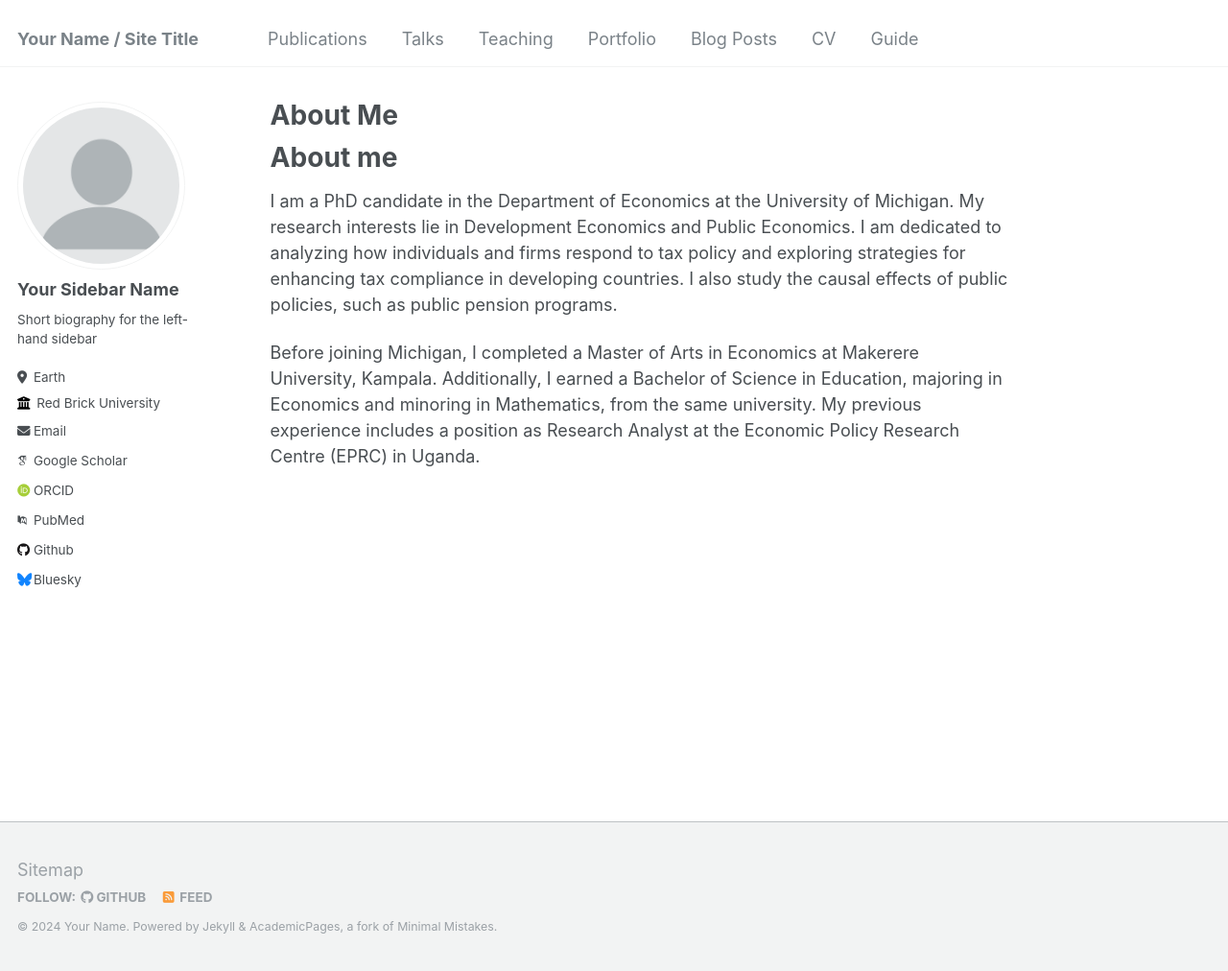
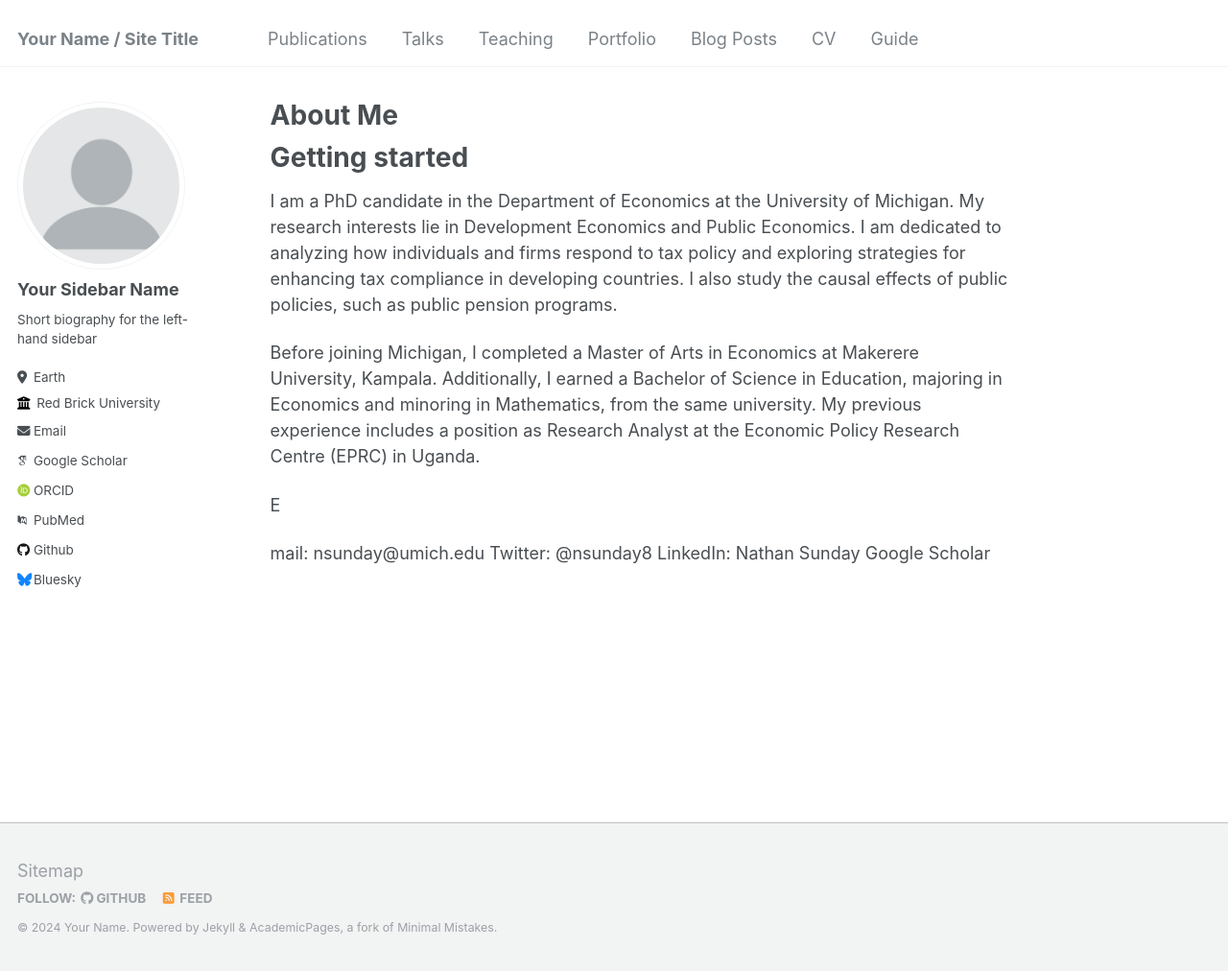
Before and after one commit to LizzyChikapa/nathan, a Jekyll site: the page built from _pages/about.md, in a window 1280 px wide and 1012 px high. Shown: the whole window at 96% size. Built offline with Jekyll 4.4.1, drawn with Linux system fonts in a browser that asks for light colours; some web fonts are replaced.

Commit message:
Update about.md

```diff
--- a/_pages/about.md
+++ b/_pages/about.md
@@ -8,10 +8,20 @@ redirect_from:
 ---
 
 
-About me
+
+
+Getting started
 ======
 
 
 I am a PhD candidate in the Department of Economics at the University of Michigan. My research interests lie in Development Economics and Public Economics. I am dedicated to analyzing how individuals and firms respond to tax policy and exploring strategies for enhancing tax compliance in developing countries. I also study the causal effects of public policies, such as public pension programs.
 
 Before joining Michigan, I completed a Master of Arts in Economics at Makerere University, Kampala. Additionally, I earned a Bachelor of Science in Education, majoring in Economics and minoring in Mathematics, from the same university. My previous experience includes a position as Research Analyst at the Economic Policy Research Centre (EPRC) in Uganda.
+
+E
+
+
+mail: nsunday@umich.edu
+Twitter: @nsunday8
+LinkedIn: Nathan Sunday
+Google Scholar
```
